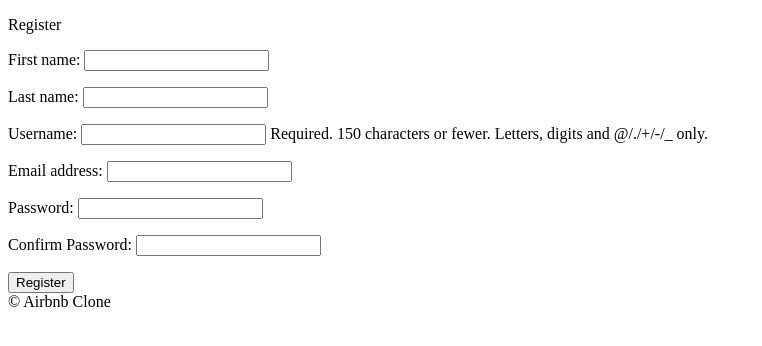
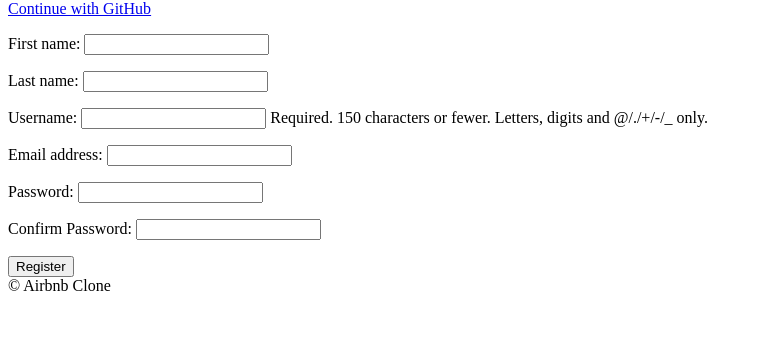
Before and after one commit to jaeyholic/airbnb-clone, a Django app: page /users/register in a window 1280 px wide. Shown: the part 115-461 px from the top of the page, without its empty margins (0-762 px from the left). Run offline with Django 3.2, Linux system fonts and the light colour scheme.

Commit message:
login with Github

```diff
--- /dev/null
+++ b/templates/partials/social_login.html
@@ -0,0 +1 @@
+<a href="{% url 'users:github' %}">Continue with GitHub</a>
--- a/templates/users/login.html
+++ b/templates/users/login.html
@@ -5,7 +5,7 @@
 {% endblock page_name %}
 
 {% block content %}
-<p>Login</p>
+  {% include 'partials/social_login.html' %}
 
 <form method="post" action="{% url 'users:login' %}">
   {% csrf_token %}
--- a/templates/users/register.html
+++ b/templates/users/register.html
@@ -5,7 +5,8 @@ Register
 {% endblock page_name %}
 
 {% block content %}
-<p>Register</p>
+
+  {% include 'partials/social_login.html' %}
 
 <form method="post" action="{% url 'users:register' %}">
   {% csrf_token %}
--- a/users/admin.py
+++ b/users/admin.py
@@ -19,6 +19,7 @@ class CustomUserAdmin(admin.ModelAdmin):
                     "currency",
                     "bio",
                     "superhost",
+                    "login_method",
                 )
             },
         ),
@@ -39,4 +40,5 @@ class CustomUserAdmin(admin.ModelAdmin):
         "is_superuser",
         "email_verify",
         "email_secret",
+        "login_method",
     )
--- a/users/models.py
+++ b/users/models.py
@@ -27,6 +27,16 @@ class User(AbstractUser):
     CURRENCY_CEDI = "cedi"
     CURRENCY_CHOICES = ((CURRENCY_USD, "USD"), (CURRENCY_CEDI, "CEDI"))
 
+    LOGIN_EMAIL = "email"
+    LOGIN_GITHUB = "github"
+    LOGIN_KAKAO = "kakao"
+
+    LOGIN_CHOICES = (
+        (LOGIN_EMAIL, "Email"),
+        (LOGIN_GITHUB, "Github"),
+        (LOGIN_KAKAO, "Kakao"),
+    )
+
     avatar = models.ImageField(upload_to="avatars", blank=True)
     gender = models.CharField(choices=GENDER_CHOICES, max_length=10, blank=True)
     birthdate = models.DateField(blank=True, null=True)
@@ -40,6 +50,9 @@ class User(AbstractUser):
     superhost = models.BooleanField(default=False)
     email_verify = models.BooleanField(default=False)
     email_secret = models.CharField(max_length=120, default="", blank=True)
+    login_method = models.CharField(
+        max_length=50, choices=LOGIN_CHOICES, default=LOGIN_EMAIL
+    )
 
     def verify_email(self):
         if self.email_verify is False:
--- a/users/urls.py
+++ b/users/urls.py
@@ -5,6 +5,8 @@ app_name = "login"
 
 urlpatterns = [
     path("login", views.LoginView.as_view(), name="login"),
+    path("login/github", views.github_login, name="github"),
+    path("login/github/callback", views.github_callback, name="github-callback"),
     path("logout", views.logout_view, name="logout"),
     path("register", views.RegisterView.as_view(), name="register"),
     path("verify/<str:key>", views.complete_verification, name="complete-verification"),
--- a/users/views.py
+++ b/users/views.py
@@ -1,8 +1,11 @@
+import os
+import requests
 from django.views import View
 from django.views.generic import FormView
 from django.urls import reverse_lazy
 from django.shortcuts import render, redirect, reverse
 from django.contrib.auth import authenticate, login, logout
+from django.core.files.base import ContentFile
 from . import forms
 from . import models
 
@@ -57,3 +60,80 @@ def complete_verification(request, key):
         # todo: add error message
         pass
     return redirect(reverse("core:home"))
+
+
+def github_login(request):
+    client_id = os.environ.get("GITHUB_ID")
+    redirect_uri = "http://127.0.0.1:8000/users/login/github/callback"
+    return redirect(
+        f"https://github.com/login/oauth/authorize?client_id={client_id}&redirect_uri={redirect_uri}&scope=read:user"
+    )
+
+
+class GitHubException(Exception):
+    pass
+
+
+def github_callback(request):
+    try:
+        client_id = os.environ.get("GITHUB_ID")
+        client_secret = os.environ.get("GITHUB_SECRET")
+        code = request.GET.get("code", None)
+        if code is not None:
+            token_request = requests.post(
+                f"https://github.com/login/oauth/access_token?client_id={client_id}&client_secret={client_secret}&code={code}",
+                headers={"Accept": "application/json"},
+            )
+            token_json = token_request.json()
+            error = token_json.get("error", None)
+            if error is not None:
+                raise GitHubException("Can't get access token")
+            else:
+                access_token = token_json.get("access_token")
+                profile_request = requests.get(
+                    "https://api.github.com/user",
+                    headers={
+                        "Authorization": f"token {access_token}",
+                        "Accept": "application/json",
+                    },
+                )
+                profile_json = profile_request.json()
+                username = profile_json.get("login", None)
+                if username is not None:
+                    name = profile_json.get("name")
+                    email = profile_json.get("email")
+                    bio = profile_json.get("bio")
+                    avatar = profile_json.get("avatar_url")
+                    try:
+                        user = models.User.objects.get(email=email)
+                        if user.login_method != models.User.LOGIN_GITHUB:
+                            raise GitHubException(
+                                f"Please log in with: {user.login_method}"
+                            )
+                    except models.User.DoesNotExist:
+                        user = models.User.objects.create(
+                            email=email,
+                            first_name=name,
+                            username=email,
+                            bio=bio,
+                            login_method=models.User.LOGIN_GITHUB,
+                            # email_verified=True,
+                        )
+                        user.set_unusable_password()
+                        user.save()
+                        if avatar is not None:
+                            avatar_request = request.get(avatar)
+                            user.avatar.save(
+                                f"{username}-avatar",
+                                ContentFile(avatar_request.content()),
+                            )
+                    login(request, user)
+                    # messages.success(request, f"Welcome back {user.first_name}")
+                    return redirect(reverse("core:home"))
+                else:
+                    raise GitHubException("Can't get your profile")
+        else:
+            raise GitHubException("Can't get code")
+    except GitHubException:
+        # messages.error(request, e)
+        return redirect(reverse("users:login"))
```
Also changed, not shown: users/migrations/0005_user_login_method.py (added).
